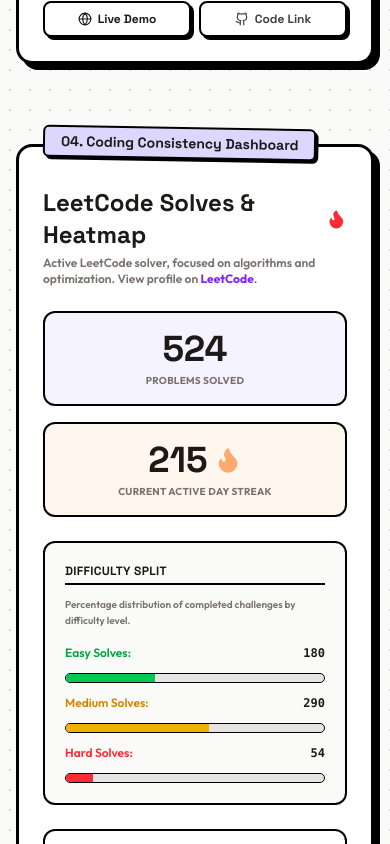
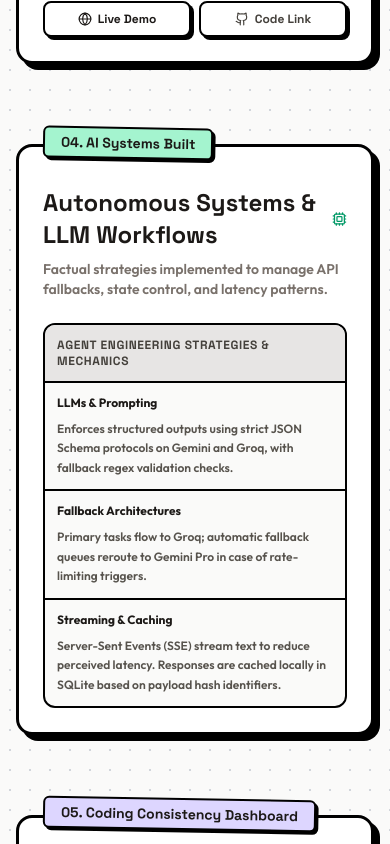
Before and after one commit to MohitPant2803/myPortfolio, a Next.js app: page / in a window 390 px wide. Shown: the part 7140-7984 px from the top of the page. Built offline with nearby package versions, Linux system fonts and the light colour scheme.

Commit message:
Revert "Remove entire Section 04 and renumber remaining sections 04-07"
This reverts commit 3d34c726e25e8adffa4f768b6adc390fae159550.

```diff
--- a/src/app/page.tsx
+++ b/src/app/page.tsx
@@ -166,6 +166,7 @@ export default function Home() {
           <a href="#terminal" className="hover:text-amber-500 transition-colors">Terminal</a>
           <a href="#services" className="hover:text-emerald-600 transition-colors">Services</a>
           <a href="#projects" className="hover:text-cyan-500 transition-colors">Projects</a>
+          <a href="#ai-agents" className="hover:text-emerald-500 transition-colors">AI Systems</a>
           <a href="#consistency" className="hover:text-violet-500 transition-colors">Consistency</a>
           <a href="#now" className="hover:text-orange-500 transition-colors">Now</a>
         </nav>
@@ -526,11 +527,58 @@ export default function Home() {
         </div>
       </section>
 
+      {/* AI AGENTS / AI SYSTEMS BUILT */}
+      <section id="ai-agents" className="mb-20 scroll-mt-6">
+        <div className="border-3 border-black bg-white rounded-2xl p-6 sm:p-10 shadow-[6px_6px_0px_#000] relative">
+          <div className="absolute -top-5 left-6 bg-emerald-200 border-2 border-black px-4 py-1 rounded-md font-space-grotesk font-extrabold text-sm shadow-[2.5px_2.5px_0px_#000] rotate-1">
+            04. AI Systems Built
+          </div>
+
+          <div className="pt-4 mb-6">
+            <h3 className="text-2xl font-space-grotesk font-extrabold text-stone-900 mb-2 flex items-center gap-2">
+              Autonomous Systems & LLM Workflows
+              <Cpu className="w-6 h-6 text-emerald-600" />
+            </h3>
+            <p className="text-stone-500 font-semibold text-sm max-w-xl">
+              Factual strategies implemented to manage API fallbacks, state control, and latency patterns.
+            </p>
+          </div>
+
+
+
+          <div className="border-2 border-black rounded-xl overflow-hidden bg-stone-50">
+            <div className="p-3 bg-stone-200 border-b-2 border-black font-space-grotesk font-black text-xs uppercase tracking-wider text-stone-700">
+              Agent Engineering Strategies & Mechanics
+            </div>
+            <div className="divide-y-2 divide-black text-xs font-semibold text-stone-700">
+              <div className="grid grid-cols-1 sm:grid-cols-4 p-3 gap-2">
+                <div className="font-bold text-stone-900 sm:col-span-1">LLMs & Prompting</div>
+                <div className="sm:col-span-3 text-stone-600 leading-relaxed">
+                  Enforces structured outputs using strict JSON Schema protocols on Gemini and Groq, with fallback regex validation checks.
+                </div>
+              </div>
+              <div className="grid grid-cols-1 sm:grid-cols-4 p-3 gap-2">
+                <div className="font-bold text-stone-900 sm:col-span-1">Fallback Architectures</div>
+                <div className="sm:col-span-3 text-stone-600 leading-relaxed">
+                  Primary tasks flow to Groq; automatic fallback queues reroute to Gemini Pro in case of rate-limiting triggers.
+                </div>
+              </div>
+              <div className="grid grid-cols-1 sm:grid-cols-4 p-3 gap-2">
+                <div className="font-bold text-stone-900 sm:col-span-1">Streaming & Caching</div>
+                <div className="sm:col-span-3 text-stone-600 leading-relaxed">
+                  Server-Sent Events (SSE) stream text to reduce perceived latency. Responses are cached locally in SQLite based on payload hash identifiers.
+                </div>
+              </div>
+            </div>
+          </div>
+        </div>
+      </section>
+
       {/* LEETCODE & CODING CONSISTENCY */}
       <section id="consistency" className="mb-20 scroll-mt-6">
         <div className="border-3 border-black bg-white rounded-2xl p-6 sm:p-8 shadow-[6px_6px_0px_#000] relative">
           <div className="absolute -top-5 left-6 bg-violet-200 border-2 border-black px-4 py-1 rounded-md font-space-grotesk font-extrabold text-sm shadow-[2.5px_2.5px_0px_#000] rotate-1">
-            04. Coding Consistency Dashboard
+            05. Coding Consistency Dashboard
           </div>
 
           <div className="pt-4 mb-6">
@@ -669,7 +717,7 @@ export default function Home() {
         <div className="border-3 border-black bg-white rounded-2xl p-6 sm:p-10 shadow-[6px_6px_0px_#000] relative">
           {/* Header tag */}
           <div className="absolute -top-5 left-6 bg-orange-200 border-2 border-black px-4 py-1 rounded-md font-space-grotesk font-extrabold text-sm shadow-[2.5px_2.5px_0px_#000] rotate-[-1deg]">
-            05. /now
+            06. /now
           </div>
 
           <div className="pt-4 mb-6">
@@ -785,7 +833,7 @@ export default function Home() {
       <section id="leadership" className="mb-20">
         <div className="border-3 border-black bg-white rounded-2xl p-6 sm:p-10 shadow-[6px_6px_0px_#000] relative">
           <div className="absolute -top-5 left-6 bg-orange-200 border-2 border-black px-4 py-1 rounded-md font-space-grotesk font-extrabold text-sm shadow-[2.5px_2.5px_0px_#000] rotate-[-1deg]">
-            06. Leadership
+            07. Leadership
           </div>
           <div className="pt-4 mb-6">
             <h3 className="text-2xl font-space-grotesk font-black text-stone-900 flex items-center gap-2">
@@ -848,7 +896,7 @@ export default function Home() {
           {/* Left Column */}
           <div className="lg:col-span-5 border-3 border-black bg-white rounded-2xl p-6 sm:p-8 shadow-[6px_6px_0px_#000] relative flex flex-col justify-between">
             <div className="absolute -top-5 left-6 bg-pink-200 border-2 border-black px-4 py-1 rounded-md font-space-grotesk font-extrabold text-sm shadow-[2.5px_2.5px_0px_#000] rotate-1">
-              07. Get In Touch
+              08. Get In Touch
             </div>
             <div className="pt-4">
               <h3 className="text-2xl font-space-grotesk font-extrabold text-stone-900 mb-2">
```
